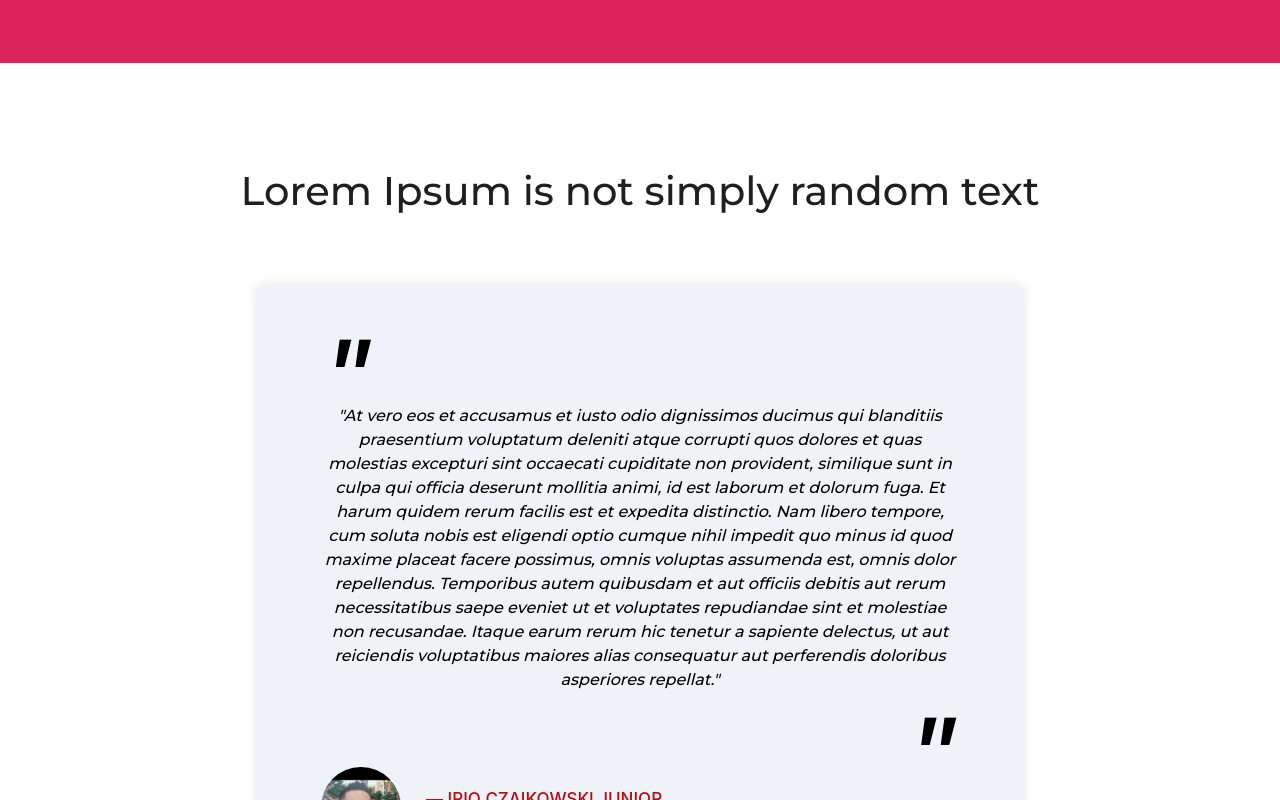
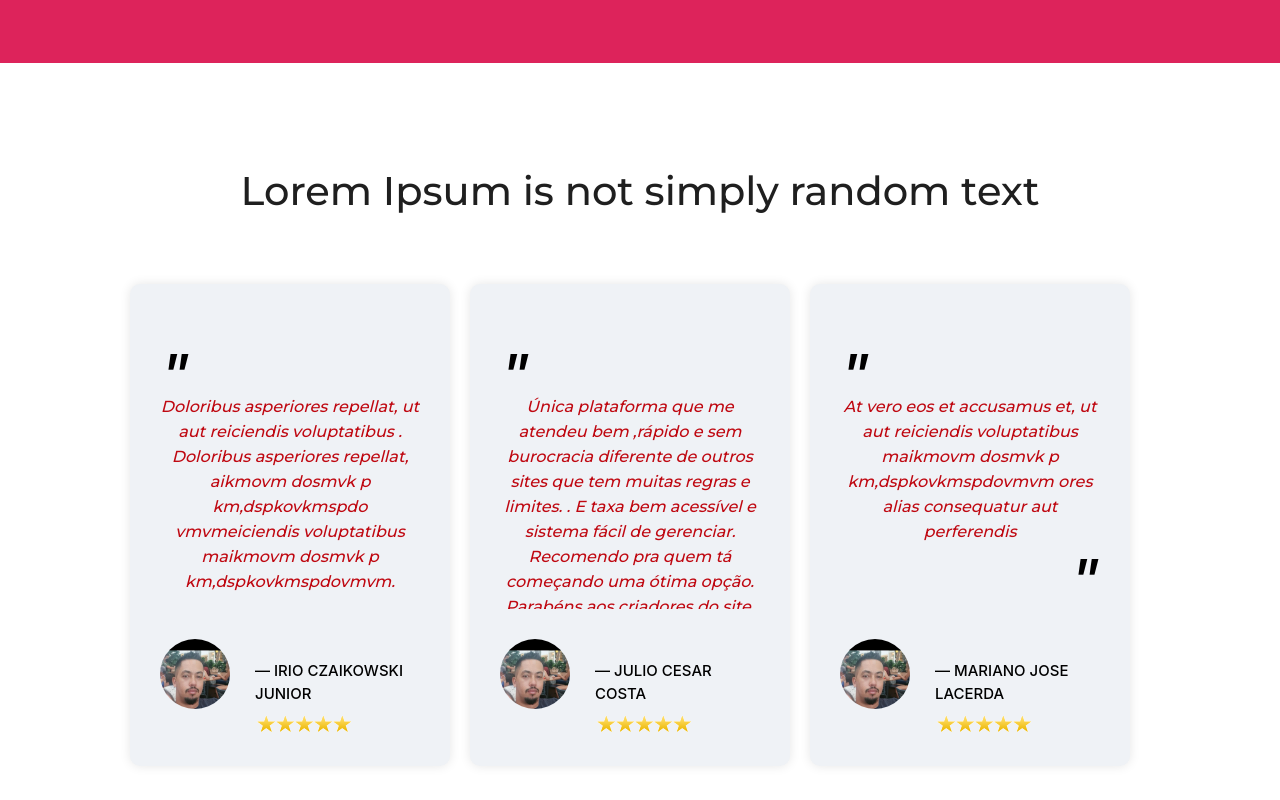
Before and after one commit to karyanecbrukmuller/LP-RIFA4.ME, a website: page index.html in a window 1280 px wide. Shown: the part 2000-2800 px from the top of the page. Drawn offline with nearby package versions, Linux system fonts and the light colour scheme.

Commit message:
alterei depoimentos/icones rede social/menu de navegacao

```diff
--- a/css/rifa-4me.css
+++ b/css/rifa-4me.css
@@ -56,7 +56,7 @@ header .logo-menu .flex-container .flex-item.right nav{
     background: none;
     box-shadow: none;
     line-height: 45px;
-    padding-left: 250px;
+    margin-left: 350px;
 }
 
 header .logo-menu .flex-container .flex-item.right .links{
@@ -300,29 +300,36 @@ main .depoimentos-clientes .flexcontainer-depoimentos{
 }
 
 main .depoimentos-clientes .flexcontainer-depoimentos .depoimento-principal{
-    width: 60%;
+    width: 25%;
+    border-radius: 10px;
     position: relative;
-    text-align: center;
+    font-size: 16px;
+    margin-right: 20px;
+    padding: 25px 30px 10px 30px;
+    color: #bf0811;
+    font-style: italic;
     box-shadow: rgb(0 0 0 / 10%) 0 0 11px 0;
     background-color: rgba(239,242,246,1);
-    border-radius: 10px;
-    padding: 30px 65px 30px 65px;
-    color: #000000;
-    font-style: italic;
+}
+
+main .depoimentos-clientes .flexcontainer-depoimentos .depoimento-principal .comentario{
+    height: 300px;
+    overflow: hidden;
+    padding-top: 30px;
 }
 
 main .depoimentos-clientes .flexcontainer-depoimentos .depoimento-principal .aspas{
-    font-size: 88px;
+    font-size: 50px;
     font-weight: 800;
     font-family: 'Courier New', Courier, monospace;
     display: block;
     width: 100%;
-    height: 60px;
+    height: 55px;
+    color: #000000;
 }
 
 main .depoimentos-clientes .flexcontainer-depoimentos .depoimento-principal .aspas.left{
     text-align: left;
-    margin-bottom: 30px;
 }
 
 main .depoimentos-clientes .flexcontainer-depoimentos .depoimento-principal .aspas.right{
@@ -342,19 +349,20 @@ main .depoimentos-clientes .flexcontainer-depoimentos .depoimento-principal .cli
     display: flex;
     text-align: left;
     width: 100%;
+    padding-top: 30px;
 }
 
 main .depoimentos-clientes .flexcontainer-depoimentos .depoimento-principal .cliente img{
-    width: 80px;
-    height: 80px;
+    width: 70px;
+    height: 70px;
     border-radius: 50%;
 }
 
 main .depoimentos-clientes .flexcontainer-depoimentos .depoimento-principal .cliente span{
     margin: 5px 0px 0px 25px;
     font-style: normal;
-    color: #bf0811;
-    font-size: 17px;
+    color: #000000;
+    font-size: 15px;
     font-weight: 500;
     display: block;
 }
@@ -391,6 +399,12 @@ main .depoimentos-clientes .flexcontainer-depoimentos .depoimento-principal .cli
     background-position-y: -69px;
 }
 
+main .duvidas-frequentes{
+    background: rgb(221,35,91);
+    width: 100%;
+    min-height: 400px;
+}
+
 footer{
     background: #222 url(../images/background-footer.png) repeat 0 0;
     padding: 30px 170px 10px 170px;
@@ -408,8 +422,6 @@ footer .flexcontainer-footer .primeiro-bloco{
     width: 37%;
     position: relative;
     font-size: 16px;
-    padding right: 15px;
-    min-height: 1px;
 }
 
 footer .flexcontainer-footer .primeiro-bloco .footer-logo img{
@@ -439,7 +451,7 @@ footer .flexcontainer-footer .segundo-bloco ul li{
 }
 
 footer .flexcontainer-footer .segundo-bloco ul li a{
-    color: #747c81;
+    color: #a3abb1;
 }
 
 footer .flexcontainer-footer .terceiro-bloco{
--- a/index.html
+++ b/index.html
@@ -38,10 +38,7 @@
                                 <a id="menu-depoimentos" href="#">Depoimentos</a>
                             </li>
                             <li>
-                                <a class="borda" href="#">Fale conosco</a>
-                            </li>
-                            <li>
-                                <a href="#">Login</a>
+                                <a class="borda" href="https://web.whatsapp.com/send?phone=55995123739">Fale conosco</a>
                             </li>
                         </ul>
                     </nav>
@@ -133,14 +130,16 @@
             </div>
             <div class="flexcontainer-depoimentos">
                 <div class="depoimento-principal">
-                    <span class="aspas left">"</span>
-                    <span class="conteudo">"At vero eos et accusamus et iusto odio dignissimos ducimus qui blanditiis praesentium voluptatum deleniti atque corrupti quos dolores et quas molestias excepturi sint occaecati cupiditate non provident, similique sunt in culpa qui officia deserunt mollitia animi, id est laborum et dolorum fuga. Et harum quidem rerum facilis est et expedita distinctio. Nam libero tempore, cum soluta nobis est eligendi optio cumque nihil impedit quo minus id quod maxime placeat facere possimus, omnis voluptas assumenda est, omnis dolor repellendus. Temporibus autem quibusdam et aut officiis debitis aut rerum necessitatibus saepe eveniet ut et voluptates repudiandae sint et molestiae non recusandae. Itaque earum rerum hic tenetur a sapiente delectus, ut aut reiciendis voluptatibus maiores alias consequatur aut perferendis doloribus asperiores repellat."</span>
-                    <span class="aspas right">"</span>
+                    <div class="comentario">
+                        <span class="aspas left">"</span>
+                        <span class="conteudo">Doloribus asperiores repellat, ut aut reiciendis voluptatibus . Doloribus asperiores repellat, aikmovm dosmvk  p km,dspkovkmspdo vmvmeiciendis voluptatibus maikmovm dosmvk  p km,dspkovkmspdovmvm.</span>
+                        <span class="aspas right">"</span>
+                    </div>
                     <div class="cliente">
                         <img src="images/foto-cliente.jpeg"/>
                         <p>
                             <span> — IRIO CZAIKOWSKI JUNIOR</span>
-                            <span class="rating five-stars">rating 5 estrelas</span>
+                            <span class="rating five-stars"></span>
                             <!-- <span class="rating four-stars">rating 4 estrelas</span> -->
                             <!-- <span class="rating three-stars">rating 3 estrelas</span> -->
                             <!-- <span class="rating two-stars">rating 2 estrelas</span> -->
@@ -148,6 +147,52 @@
                         </p>
                     </div>
                 </div>
+                <div class="depoimento-principal">
+                    <div class="comentario">
+                        <span class="aspas left">"</span>
+                        <span class="conteudo">Única plataforma que me atendeu bem ,rápido e sem burocracia diferente de outros sites que tem muitas regras e limites. . E taxa bem acessível e sistema fácil de gerenciar. Recomendo pra quem tá começando uma ótima opção. Parabéns aos criadores do site.</span>
+                        <span class="aspas right">"</span>
+                    </div>
+                    <div class="cliente">
+                        <img src="images/foto-cliente.jpeg"/>
+                        <p>
+                            <span> — JULIO CESAR COSTA</span>
+                            <span class="rating five-stars"></span>
+                            <!-- <span class="rating four-stars">rating 4 estrelas</span> -->
+                            <!-- <span class="rating three-stars">rating 3 estrelas</span> -->
+                            <!-- <span class="rating two-stars">rating 2 estrelas</span> -->
+                            <!-- <span class="rating one-star">rating 1 estrelas</span> -->
+                        </p>
+                    </div>
+                </div>
+                <div class="depoimento-principal">
+                    <div class="comentario">
+                        <span class="aspas left">"</span>
+                        <span class="conteudo">At vero eos et accusamus et, ut aut reiciendis voluptatibus maikmovm dosmvk  p km,dspkovkmspdovmvm ores alias consequatur aut perferendis</span>
+                        <span class="aspas right">"</span>
+                    </div>
+                    <div class="cliente">
+                        <img src="images/foto-cliente.jpeg"/>
+                        <p>
+                            <span> — MARIANO JOSE LACERDA </span>
+                            <span class="rating five-stars"></span>
+                            <!-- <span class="rating four-stars">rating 4 estrelas</span> -->
+                            <!-- <span class="rating three-stars">rating 3 estrelas</span> -->
+                            <!-- <span class="rating two-stars">rating 2 estrelas</span> -->
+                            <!-- <span class="rating one-star">rating 1 estrelas</span> -->
+                        </p>
+                    </div>
+                </div>
+            </div>
+        </section>
+        <section id="section-duvidas-frequentes" class="duvidas-frequentes">
+            <div class="flex-container">
+               <div class="flex-item-left">
+
+               </div>
+               <div class="flex-item-right">
+
+               </div>
             </div>
         </section>
     </main>
@@ -182,15 +227,6 @@
                 <a href="https://www.instagram.com/rifa4.me/" class="link-instagram">
                     <img src="images/icon-instagram.svg" alt="icone do instagram">
                 </a>
-                <a href="" class="link-youtube">
-                    <img src="images/icon-youtube.svg" alt="icone do youtube">
-                </a>
-                <a href="" class="link-linkedin">
-                    <img src="images/icon-linkedin.svg" alt="icone do linkedin">
-                </a>
-                <a href="" class="link-twitter">
-                    <img src="images/icon-twitter.svg" alt="icone do twitter">
-                </a>
             </div>
         </div>
         <div class="flexcontainer-social">
--- a/js/index.js
+++ b/js/index.js
@@ -19,7 +19,7 @@ $(document).ready(function(){
 
     $( "#menu-depoimentos" ).click(function(){
         var eltop = $( "#section-depoimentos-clientes" ).offset().top;
-        eltop = eltop - 80;
+        eltop = eltop - 170;
         $('html, body').animate({ scrollTop: eltop}, 1000);
     });
 });
```
